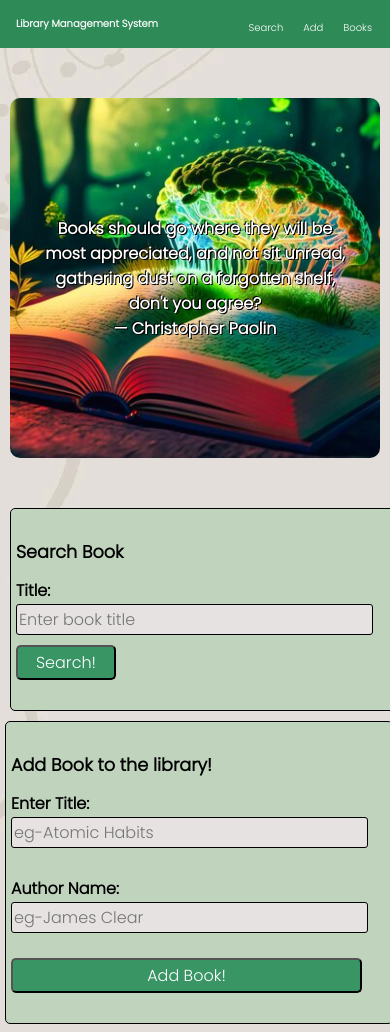
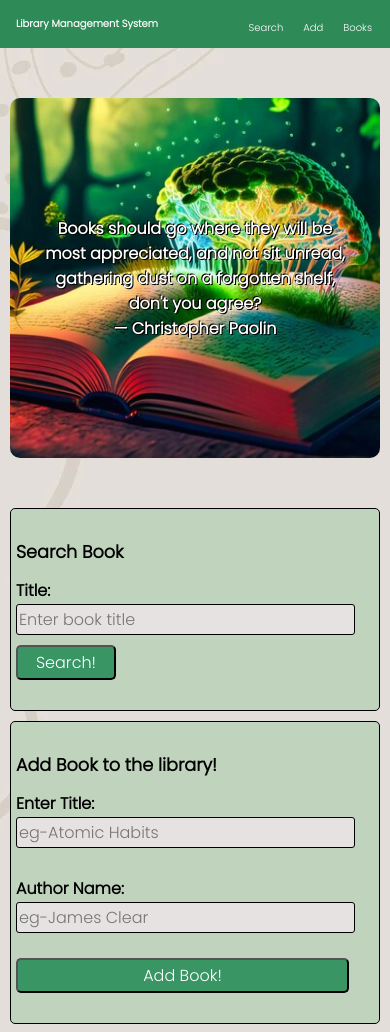
Before and after one commit to Paresh-Kalsotra/library-management-system, a plain HTML site: page index.html in a window 390 px wide. Shown: the top 1032 px of the page. Drawn offline with Linux system fonts and the light colour scheme.

```diff
--- a/index.html
+++ b/index.html
@@ -26,8 +26,9 @@
         — Christopher Paolin
       </h2>
     </div>
-    <section id="input-boxes">
-      <div class="box" id="box1">
+
+    <section id="search">
+      <div class="box">
         <h1>Search Book</h1>
         <form>
           <label for="searchTitle">Title:</label>
@@ -41,9 +42,12 @@
         </form>
         <div id="searchResponse"></div>
       </div>
+    </section>
 
-      <div class="box" id="box2">
+    <section id="add">
+      <div class="box">
         <h1>Add Book to the library!</h1>
+
         <form>
           <div id="add-form">
             <span>
@@ -70,6 +74,7 @@
         <div id="addResponse"></div>
       </div>
     </section>
+
     <section id="list">
       <div class="box">
         <h1>Book List:</h1>
--- a/style.css
+++ b/style.css
@@ -64,17 +64,10 @@
   background-color: rgb(191, 211, 189);
   border: 1px solid black;
 }
-#input-boxes {
+
+.add-box {
   display: flex;
-  align-items: stretch;
-}
-#box1 {
-  margin-right: 5px;
-  width: 50%;
-}
-#box2 {
-  margin-left: 5px;
-  width: 50%;
+  justify-content: left;
 }
 label {
   font-weight: bold;
@@ -140,7 +133,7 @@
   text-align: center;
 }
 
-@media only screen and (max-width: 750px) {
+@media only screen and (max-width: 850px) {
   th,
   td,
   label,
@@ -164,14 +157,6 @@
   .navbar a {
     font-size: smaller;
   }
-  #input-boxes {
-    display: inline;
-  }
-  #box1,
-  #box2 {
-    width: 90%;
-  }
-
   .box {
     padding-left: 10px;
   }
```
